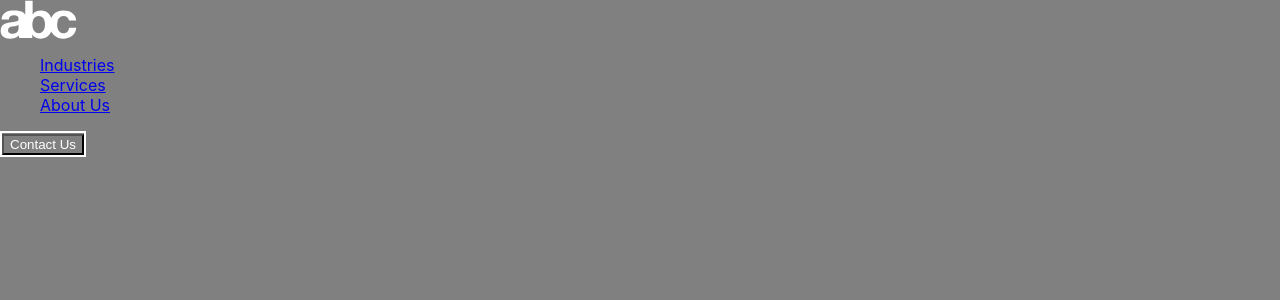
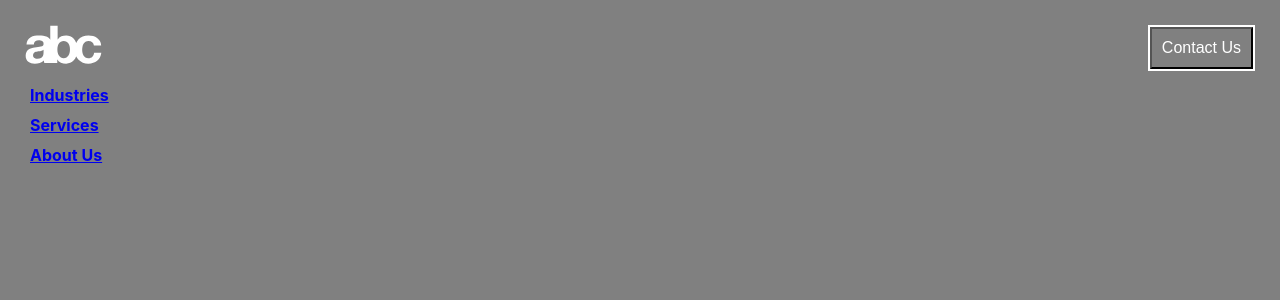
Before and after one commit to JustJeo/bukwild-marquee-test, a React (Create React App) app: page / in a window 1280 px wide. Shown: the top 300 px of the page. Built offline with nearby package versions, Linux system fonts and the light colour scheme.

Commit message:
styles header to a more accurate layout

```diff
--- a/src/App.css
+++ b/src/App.css
@@ -41,21 +41,33 @@
   display: flex;
 } */
 
-.logo, li {
+.logo {
+  display: block;
+  padding: 25px 0 0 25px;
+}
+
+li {
   display: flex;
-  align-items: left;
+  font-size: 1em;
+  font-weight: bold;
+  padding: 5px;
 }
 
 ul {
   list-style-type: none;
+  padding: 0px 25px;
 }
 
 button {
   background-color: transparent;
   color: white;
+  font-size: 1em;
+  padding: 10px;
 }
 
 .contact {
-  position: absolute;
+  position: relative;
   border: solid 2px white;
+  float: right;
+  margin: 25px;
 }
--- a/src/components/Header.js
+++ b/src/components/Header.js
@@ -5,6 +5,9 @@ import { Link } from 'react-router-dom'
 const Header = () => {
   return (
     <header>
+      <div className = "contact">
+        <button>Contact Us</button>
+      </div>
       <img src={logo} className = 'logo' alt="logo"/>
       {/* Links to different pages */}
       <div className = 'menu'>
@@ -14,9 +17,6 @@ const Header = () => {
           <li><Link to = {'/aboutus'}>About Us</Link></li>
         </ul>
       </div>
-      <div className = "contact">
-        <button>Contact Us</button>
-      </div>
     </header>
   )
 }
```
